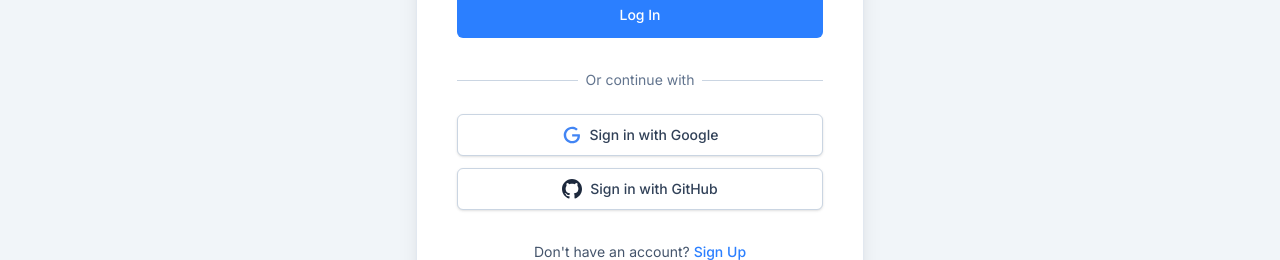
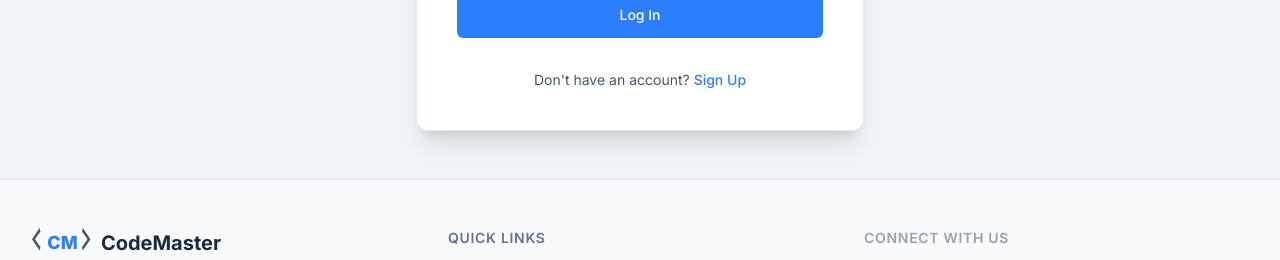
Before and after one commit to devvspark/Coding-platform, a React (Vite) app in the folder Frontend/: page /login in a window 1280 px wide. Shown: the part 653-913 px from the top of the page. Built offline with nearby package versions, Linux system fonts and the light colour scheme; no server answers.

Commit message:
Initial commit

```diff
--- a/Frontend/src/pages/LoginPage.jsx
+++ b/Frontend/src/pages/LoginPage.jsx
@@ -111,7 +111,7 @@
 
         </form>
 
-        <div className="mt-6">
+        {/* <div className="mt-6">
           <div className="relative">
             <div className="absolute inset-0 flex items-center">
               <div className="w-full border-t border-slate-300 dark:border-slate-600" />
@@ -136,9 +136,9 @@
               providerName="LinkedIn"
               icon={<LinkedInIcon className="h-5 w-5 text-blue-600 dark:text-blue-500" />}
               onClick={() => handleSocialLogin('linkedin')}
-            /> */}
+            />
           </div>
-        </div>
+        </div> */}
         <p className="t-8 text-center text-sm text-slate-600 dark:text-slate-400">
           Don't have an account?{' '}
           <Link to="/signup" className="font-medium text-blue-500 hover:text-blue-600 dark:text-blue-400 dark:hover:text-blue-300">
--- a/Frontend/src/pages/SignupPage.jsx
+++ b/Frontend/src/pages/SignupPage.jsx
@@ -134,7 +134,7 @@
           </div>
         </form>
 
-        <div className="mt-6">
+        {/* <div className="mt-6">
           <div className="relative">
             <div className="absolute inset-0 flex items-center">
               <div className="w-full border-t border-slate-300 dark:border-slate-600" />
@@ -151,19 +151,19 @@
               onClick={() => handleSocialLogin('google')}
               action={'Sign up'}
             />
-            {/* <SocialButton
+            <SocialButton
               providerName="GitHub"
               icon={<GithubIcon className="h-5 w-5 text-slate-800 dark:text-slate-100" />}
               onClick={() => handleSocialLogin('github')}
               action={'Sign up'}
-            /> */}
-            {/* <SocialButton
+            />
+            <SocialButton
               providerName="LinkedIn"
               icon={<LinkedInIcon className="h-5 w-5 text-blue-600 dark:text-blue-500" />}
               onClick={() => handleSocialLogin('linkedin')}
-            /> */}
+            />
           </div>
-        </div>
+        </div> */}
         <p className="mt-8 text-center text-sm text-slate-600 dark:text-slate-400">
           Already have an account?{' '}
           <Link to="/login" className="font-medium text-blue-500 hover:text-blue-600 dark:text-blue-400 dark:hover:text-blue-300">
```
